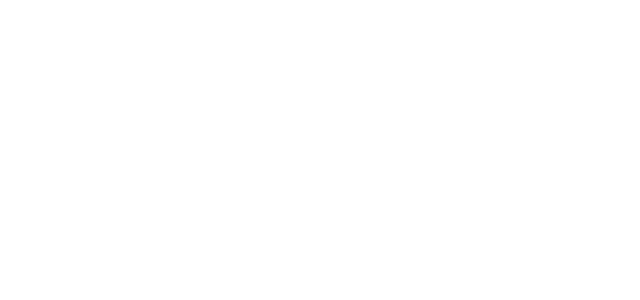
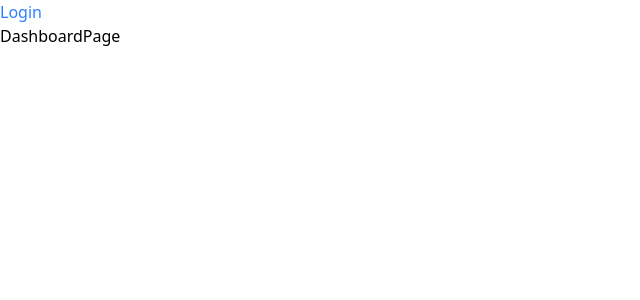
Before and after one commit to VictorSouzaCode/Atomic-Design, a React (Vite) app: page /dashboard in a window 1280 px wide. Before the commit this address had no page. Shown: the top 300 px of the page, without its empty margins (0-640 px from the left). Built offline with nearby package versions, Linux system fonts and the light colour scheme.

Commit message:
navigation to dashboard page added in login page

```diff
--- a/src/App.tsx
+++ b/src/App.tsx
@@ -1,5 +1,6 @@
 import LoginPage from "./components/pages/LoginPage";
 import SignupPage from "./components/pages/SignupPage";
+import DashboardPage from "./components/pages/DashboardPage";
 import { BrowserRouter, Routes, Route } from "react-router-dom"
 
 // Next i will build a dashboard, with a sidebar, header and main content area
@@ -11,6 +12,7 @@ function App() {
       <Routes>
         <Route path="/" element={<LoginPage/>}/>
         <Route path="signup" element={<SignupPage/>}/>
+        <Route path="dashboard" element={<DashboardPage/>}/>
       </Routes>
     </BrowserRouter>
   )
--- a/src/components/organisms/LoginForm.tsx
+++ b/src/components/organisms/LoginForm.tsx
@@ -1,5 +1,6 @@
 import { InputField, FormActions, FormHeader } from "../molecules"
 import { useState } from "react"
+import { Link } from "react-router-dom"
 
 
 export const LoginForm = () => {
@@ -23,6 +24,8 @@ export const LoginForm = () => {
         <InputField label="Password" type="password" value={password} onChange={(e) => setPassword(e.target.value)} placeholder="Password"/>
 
         <FormActions/>
+
+        <Link to="dashboard">Dash</Link>
     </form>
   )
 }
--- a/src/components/pages/DashboardPage.tsx
+++ b/src/components/pages/DashboardPage.tsx
@@ -1,8 +1,11 @@
-
+import { Link } from "react-router-dom"
 
 const DashboardPage = () => {
   return (
-    <div>DashboardPage</div>
+    <div className="gap-4">
+      <Link to="/" className="text-blue-500">Login</Link>
+      <p>DashboardPage</p>
+    </div>
   )
 }
 
```
